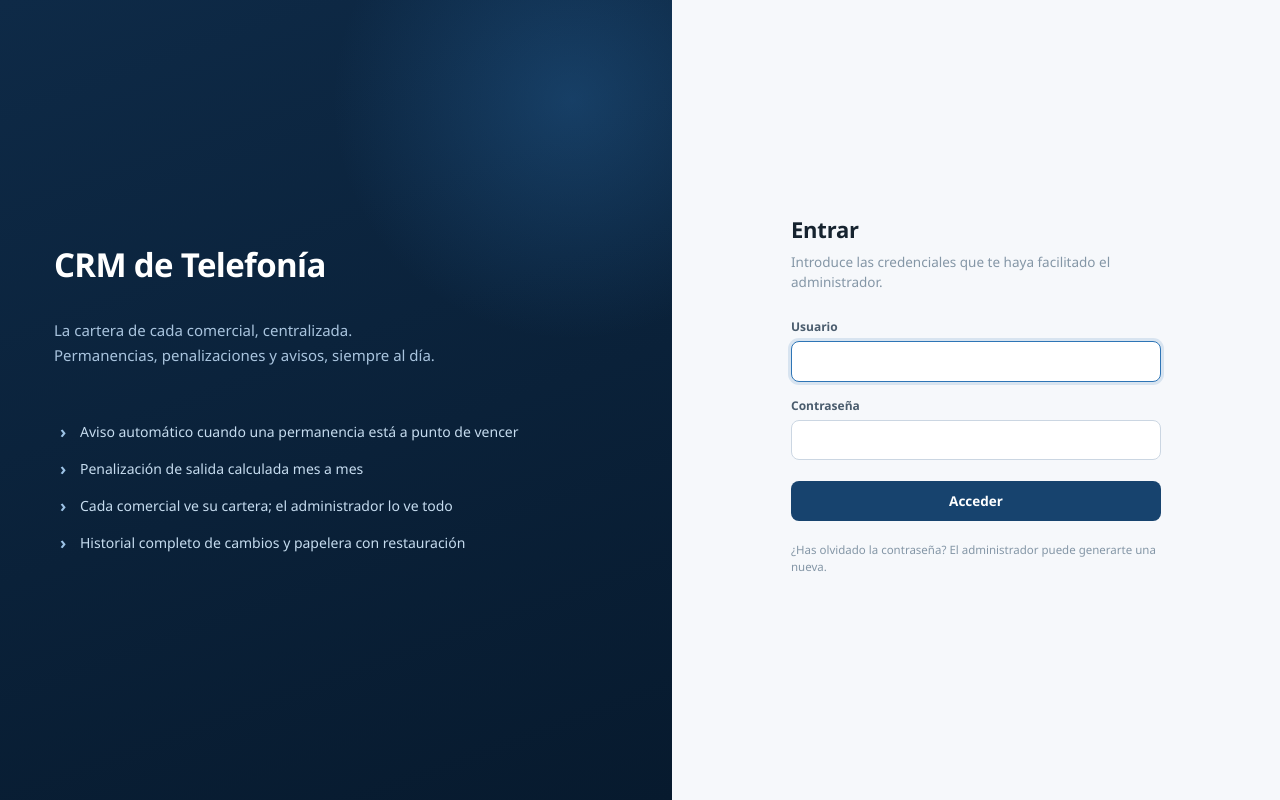
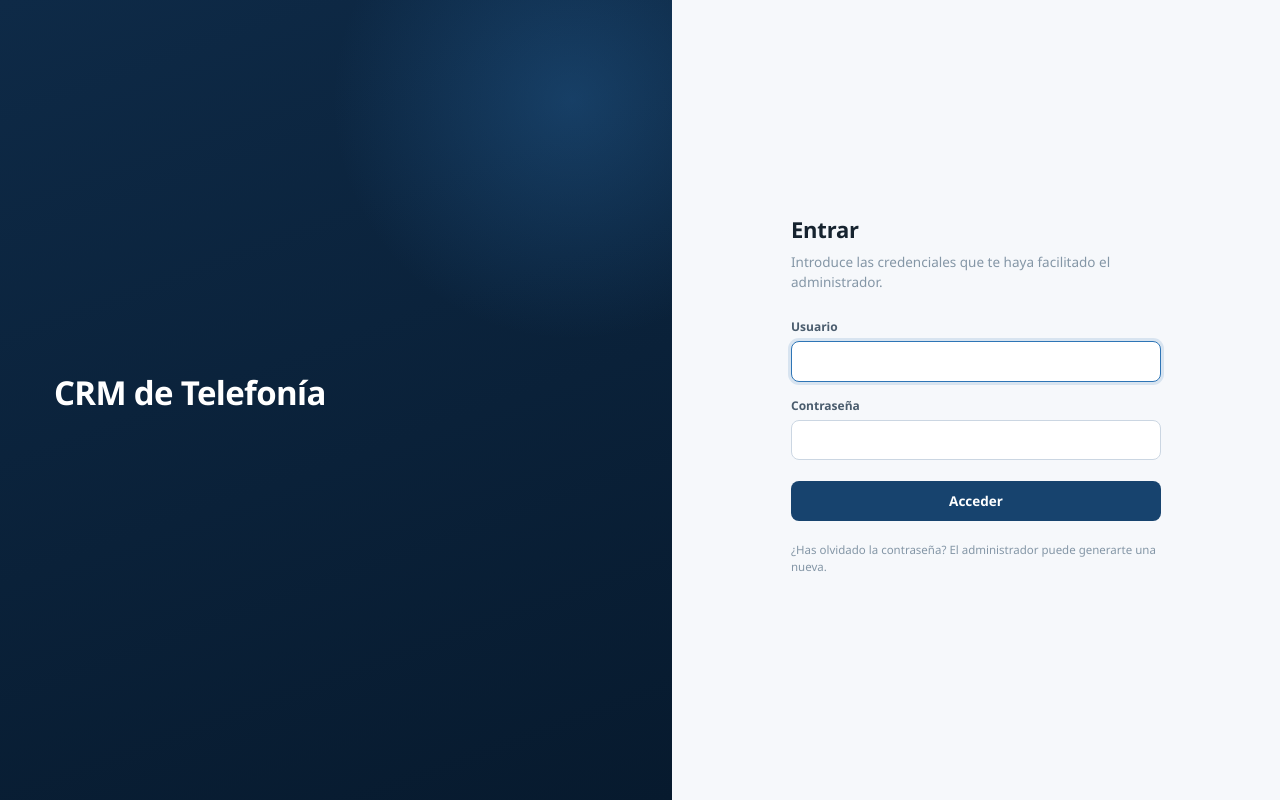
Before and after one commit to alejandroduega-maker/crm, a Python web app: template crm_web/app/templates/login.html in a window 1280 px wide. Run offline with Jinja, Linux system fonts and the light colour scheme; the template is opened without the code that fills it, so the values that code supplies are empty.

Commit message:
style: remove descriptive text from login page

```diff
--- a/crm_web/app/templates/login.html
+++ b/crm_web/app/templates/login.html
@@ -9,13 +9,6 @@
 <div class="pantalla-login">
   <div class="lado">
     <h1>CRM de Telefonía</h1>
-    <p>La cartera de cada comercial, centralizada. Permanencias, penalizaciones y avisos, siempre al día.</p>
-    <ul>
-      <li>Aviso automático cuando una permanencia está a punto de vencer</li>
-      <li>Penalización de salida calculada mes a mes</li>
-      <li>Cada comercial ve su cartera; el administrador lo ve todo</li>
-      <li>Historial completo de cambios y papelera con restauración</li>
-    </ul>
   </div>
   <div class="formulario">
     <div class="caja-login">
```
